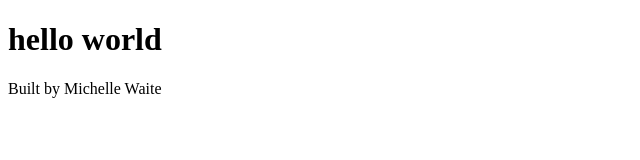
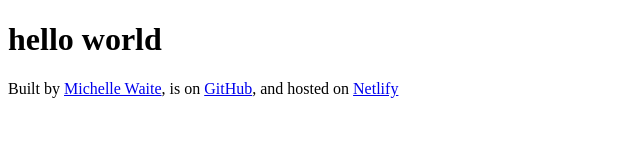
Before and after one commit to pharmermichelle/weather-app-2.0, a plain HTML site: page index.html in a window 1280 px wide. Shown: the whole page, without its empty margins (0-640 px from the left). Drawn offline with Linux system fonts and the light colour scheme.

Commit message:
added links in footer

```diff
--- a/index.html
+++ b/index.html
@@ -7,6 +7,13 @@
   </head>
   <body>
     <h1>hello world</h1>
-    <footer>Built by Michelle Waite</footer>
+    <footer>
+      Built by
+      <a href="https://www.linkedin.com/in/michelle-waite/">Michelle Waite</a>,
+      is on
+      <a href="https://github.com/pharmermichelle/weather-app-2.0">GitHub</a>,
+      and hosted on
+      <a href="https://wondrous-selkie-8cc803.netlify.app/">Netlify</a>
+    </footer>
   </body>
 </html>
```
